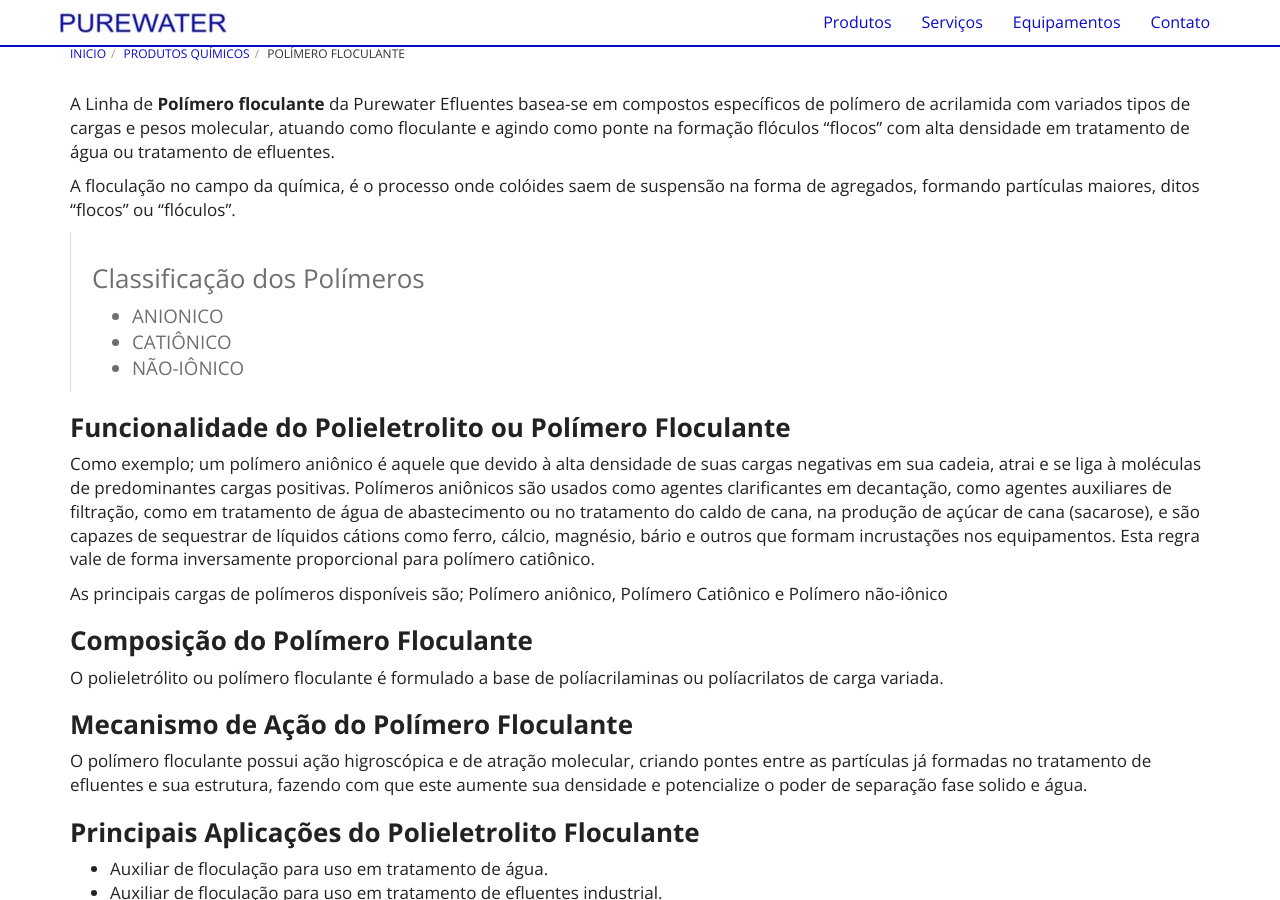
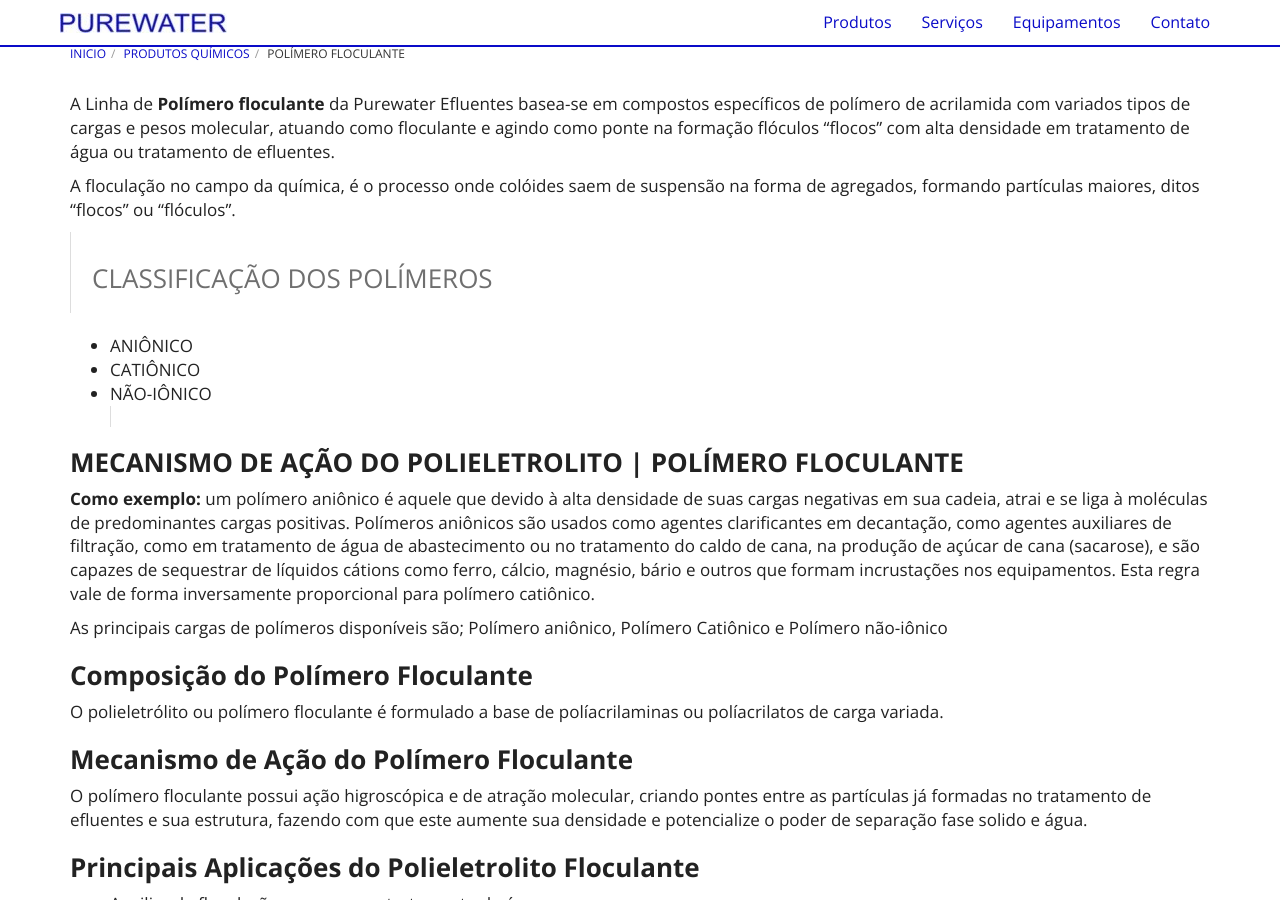
Before and after one commit to purewaterefluentes/purewaterefluentes.github.io, a Jekyll site: the page built from produtos/polieletrolito-polimero-floculante.md, in a window 1280 px wide and 900 px high, scrolled down 286 px. Built offline with Jekyll 4.4.1, drawn with Linux system fonts in a browser that asks for light colours; nearby versions of some CDN libraries; library files that are not in the unit come from our copies.

Commit message:
Update polieletrolito-polimero-floculante.md

```diff
--- a/produtos/polieletrolito-polimero-floculante.md
+++ b/produtos/polieletrolito-polimero-floculante.md
@@ -9,16 +9,16 @@
 
 A floculação no campo da química, é o processo onde colóides saem de suspensão na forma de agregados, formando partículas maiores, ditos "flocos" ou "flóculos".
 
-> ### Classificação dos Polímeros
-+ ANIONICO
+> ### CLASSIFICAÇÃO DOS POLÍMEROS
+
++ ANIÔNICO
 + CATIÔNICO
 + NÃO-IÔNICO
 >
 
+### **MECANISMO DE AÇÃO DO POLIELETROLITO | POLÍMERO FLOCULANTE**
 
-### **Funcionalidade do Polieletrolito ou Polímero Floculante**
-
-Como exemplo; um polímero aniônico é aquele que devido à alta densidade de suas cargas negativas em sua cadeia, atrai e se liga à moléculas de predominantes cargas positivas. Polímeros aniônicos são usados como agentes clarificantes em decantação, como agentes auxiliares de filtração, como em tratamento de água de abastecimento ou no tratamento do caldo de cana, na produção de açúcar de cana (sacarose), e são capazes de sequestrar de líquidos cátions como ferro, cálcio, magnésio, bário e outros que formam incrustações nos equipamentos.
+**Como exemplo:** um polímero aniônico é aquele que devido à alta densidade de suas cargas negativas em sua cadeia, atrai e se liga à moléculas de predominantes cargas positivas. Polímeros aniônicos são usados como agentes clarificantes em decantação, como agentes auxiliares de filtração, como em tratamento de água de abastecimento ou no tratamento do caldo de cana, na produção de açúcar de cana (sacarose), e são capazes de sequestrar de líquidos cátions como ferro, cálcio, magnésio, bário e outros que formam incrustações nos equipamentos.
 Esta regra vale de forma inversamente proporcional para polímero catiônico.
 
 As principais cargas de polímeros disponíveis são; Polímero aniônico, Polímero Catiônico e Polímero não-iônico
```
